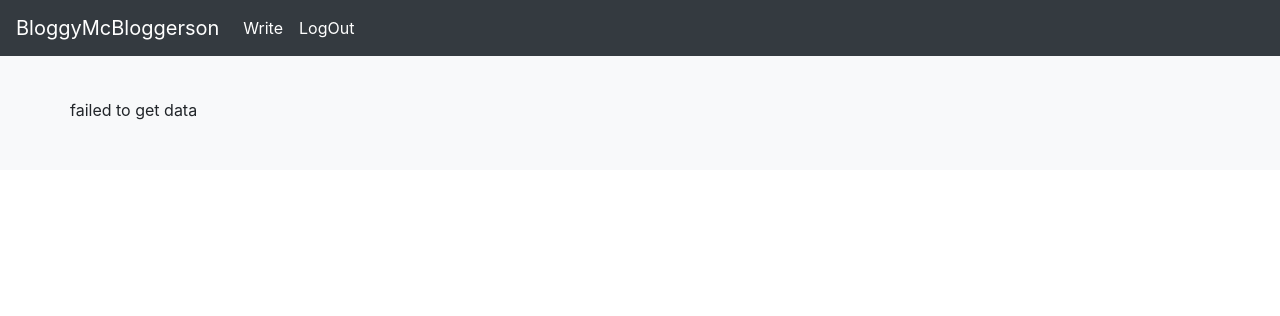
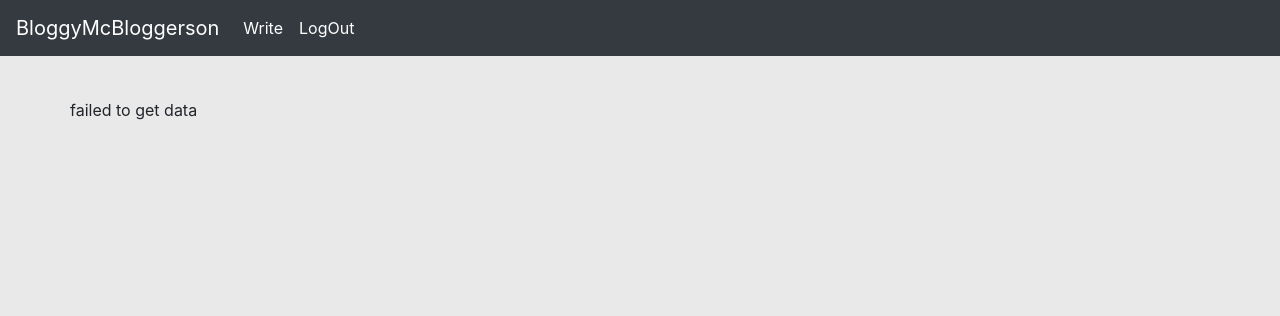
Before and after one commit to klemons/BloggyMcBloggerson, a PHP site: page /main.php in a window 1280 px wide. Shown: the top 316 px of the page. Run offline with PHP 8.4, Linux system fonts and the light colour scheme; the visitor is signed in with stand-in values (Sample User, id 1); data that the repository does not hold is empty.

Commit message:
Update main.php

```diff
--- a/main.php
+++ b/main.php
@@ -20,7 +20,7 @@ if(!(isset($_SESSION['logged_in'])) || $_SESSION['logged_in'] == false)
     <!-- Bootstrap core CSS -->
   </head>
 
-<body class="text-center">
+<body class="text-center" style="background-color:#E9E9E9">
 
       <header>
       <!-- Fixed navbar -->
@@ -32,7 +32,7 @@ if(!(isset($_SESSION['logged_in'])) || $_SESSION['logged_in'] == false)
         <div class="collapse navbar-collapse" id="navbarCollapse">
           <ul class="navbar-nav mr-auto">
             <li class="nav-item active">
-              <a class="nav-link" href="user.php">Write<span class="sr-only">(current)</span></a>
+              <a class="nav-link" href="write.php">Write<span class="sr-only">(current)</span></a>
             </li>
             <li class="nav-item active">
               <a class="nav-link" href="logout.php">LogOut<span class="sr-only">(current)</span></a>
@@ -44,7 +44,7 @@ if(!(isset($_SESSION['logged_in'])) || $_SESSION['logged_in'] == false)
 
 
 
-      <div class="album py-5 bg-light" style="margin-top:50px">
+      <div class="album py-5" style="margin-top:50px">
         <div class="container">
           <div class="row">
 
```
